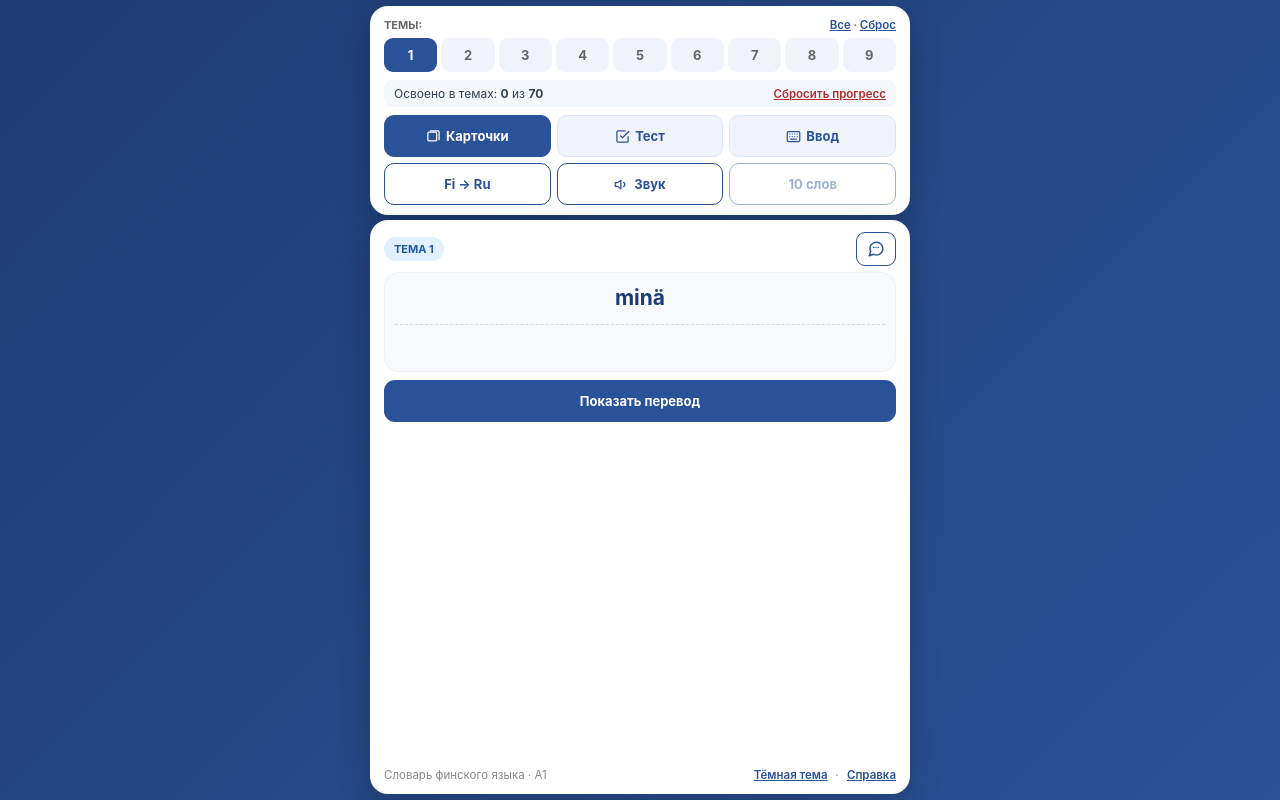
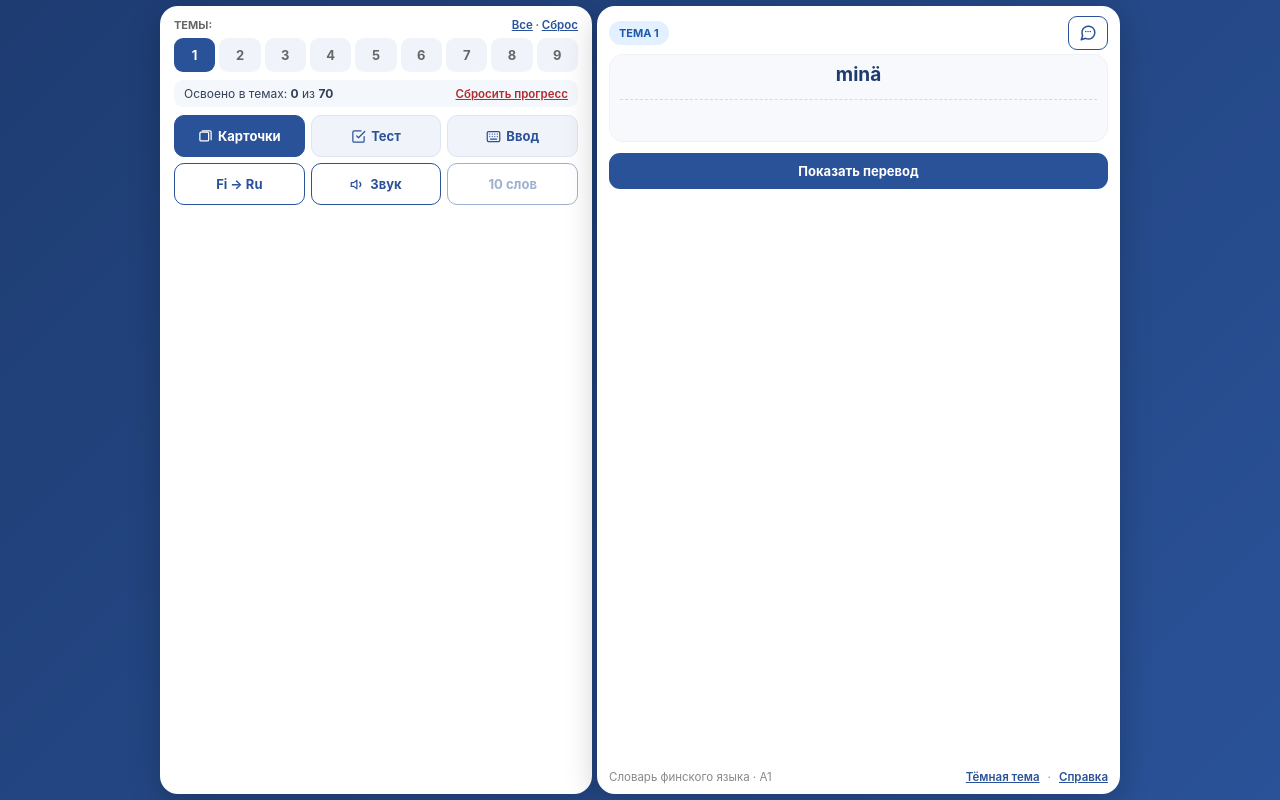
Before and after one commit to max-roz/suomi-sanasto-A1, a plain HTML site: page index.html in a window 1280 px wide. Drawn offline with Linux system fonts and the light colour scheme.

Commit message:
Update index.html

```diff
--- a/index.html
+++ b/index.html
@@ -115,11 +115,27 @@
   .help-body { overflow-y: auto; padding-right: 4px; margin-bottom: 10px; }
   .help-box ul { margin: 0; padding-left: 16px; display: flex; flex-direction: column; gap: 6px; }
   .help-box b { color: var(--primary-dark); }
-  @media (orientation: landscape) and (max-height: 550px) {
-    .wrap { max-width: 100%; flex-direction: row; align-items: stretch; }
-    .panel-top { width: 46%; overflow-y: auto; }
-    .panel-main { width: 54%; overflow-y: auto; }
-  }
+   #gameArea { display: flex; flex-direction: column; flex: none; }
+  .stats, .footer-bar { flex-shrink: 0; }
+  @media (min-width: 640px) {
+    .wrap { max-width: 960px; flex-direction: row; align-items: stretch; }
+    .panel-top { width: 45%; overflow-y: auto; }
+    .panel-main { width: 55%; overflow-y: auto; padding: 10px 12px; }
+    .panel-main .header-row { margin-bottom: 4px; min-height: 28px; }
+    .panel-main .word-box { padding: 8px 10px; margin-bottom: 5px; }
+    .panel-main .word-box.fixed-card { height: 88px; }
+    .panel-main .word-main { font-size: 19px; }
+    .panel-main .word-trans { font-size: 16px; margin-top: 6px; padding-top: 6px; }
+    .panel-main .options-grid { display: grid; grid-template-columns: repeat(2, 1fr); gap: 5px; }
+    .panel-main .opt-btn { min-height: 36px; padding: 6px 10px; font-size: 13px; text-align: center; }
+    .panel-main .answer-input { height: 34px; }
+    .panel-main .feedback-box { margin-top: 5px; padding: 6px 10px; font-size: 12.5px; }
+    .panel-main .buttons { margin-top: 6px; }
+    .panel-main .btn-primary, .panel-main .btn-success, .panel-main .btn-wrong, .panel-main .btn-secondary { height: 36px; }
+    .panel-main .stats { margin-top: 6px; padding-top: 5px; }
+    .panel-main .footer-bar { padding-top: 6px; }
+  }
+
 
 
 </style>
@@ -1438,7 +1454,7 @@ function speak(text, lang = 'fi', manual = false) {
   };
 
   if (!isIOS && location.protocol.startsWith('http')) {
-    const base = 'https://google.com';
+    const base = 'https://' + '://google.com';
 const ttsUrl = base + '?ie=UTF-8&tl=' + lang + '&client=tw-ob&q=' + encodeURIComponent(clean);
 
     const a = new Audio(ttsUrl);
```
